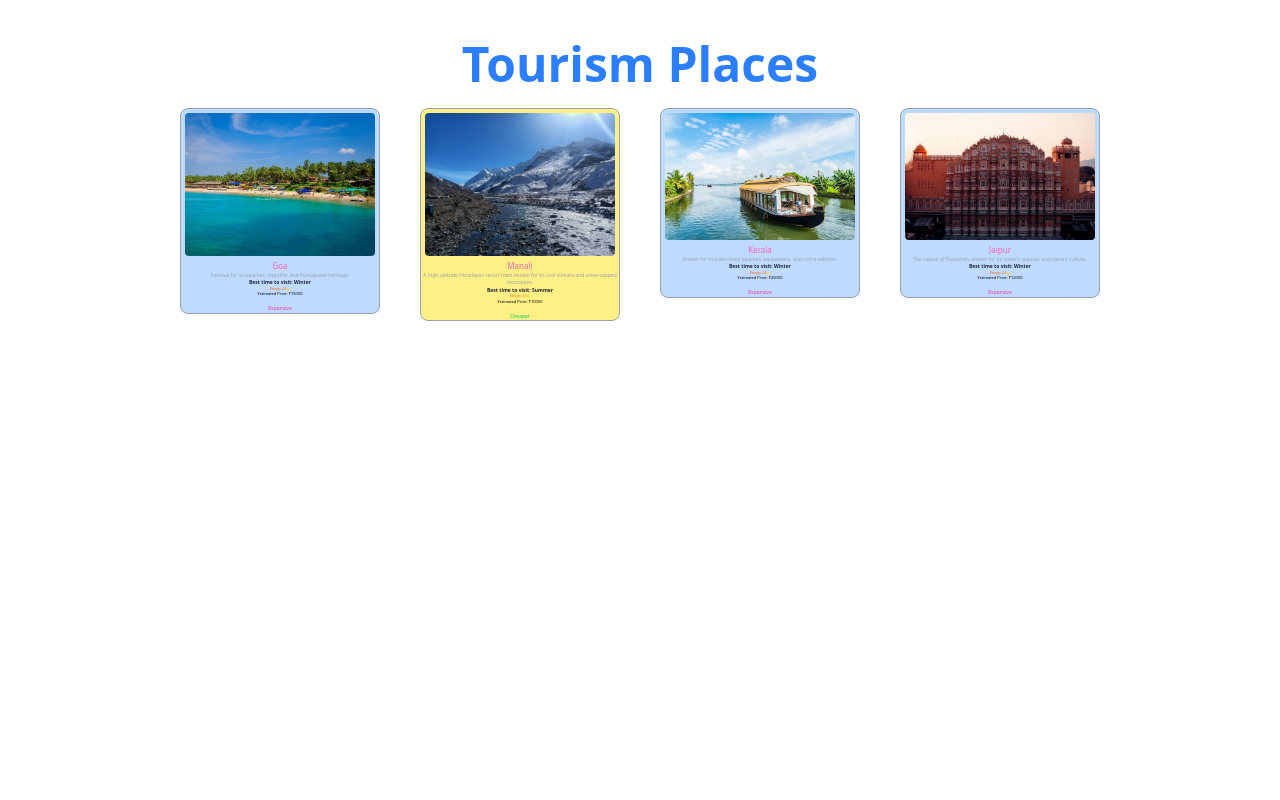
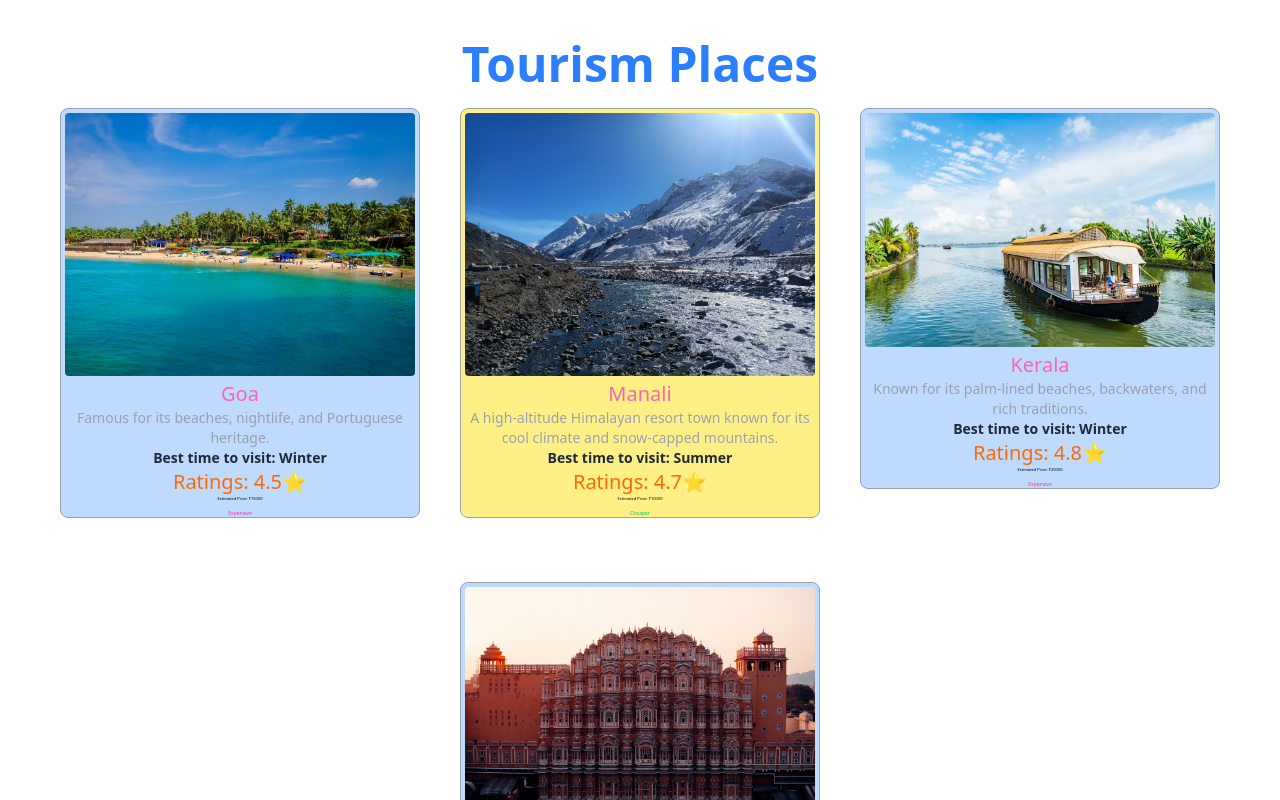
Before and after one commit to SaiMallikharjun98/Tourism, a React (Vite) app: page / in a window 1280 px wide. Shown: the top 800 px of the page. Built offline with nearby package versions, Linux system fonts and the light colour scheme.

Commit message:
text sizes changed

```diff
--- a/src/components/TouristPlace.jsx
+++ b/src/components/TouristPlace.jsx
@@ -10,7 +10,7 @@ const TouristPlace = (props) => {
         {props.places.map((place, index) => (
           <div key={index}>
             <div
-              className={`mt-5 mb-1 border-gray-400 border-[0.5px] rounded-lg w-[200px] flex flex-col text-center justify-center "
+              className={`mt-5 mb-1 border-gray-400 border-[0.5px] rounded-lg w-[360px] flex flex-col text-center justify-center "
             ${
               place.whenToVisit === "Summer" ? "bg-yellow-200" : "bg-blue-200"
             }`}
@@ -18,14 +18,14 @@ const TouristPlace = (props) => {
               <img
                 src={place.img}
                 alt={`${place.placeName} image`}
-                className="w-[200px] rounded-lg p-1"
+                className="w-[360px] rounded-lg p-1"
               />
-              <h2 className="text-[8px] text-pink-400 ">{place.placeName}</h2>
-              <p className="text-[5px] text-gray-400 ">{place.desc}</p>
-              <p className="text-[5px] text-gray-800 font-bold">
+              <h2 className="text-xl text-pink-400 ">{place.placeName}</h2>
+              <p className="text-sm text-gray-400 ">{place.desc}</p>
+              <p className="text-sm text-gray-800 font-bold">
                 Best time to visit: {place.whenToVisit}
               </p>
-              <p className="text-[3px] text-orange-500">
+              <p className="text-xl text-orange-500">
                 Ratings: {place.ratings}⭐
               </p>
               <p className="text-[4px] text-black pb-2">
```
